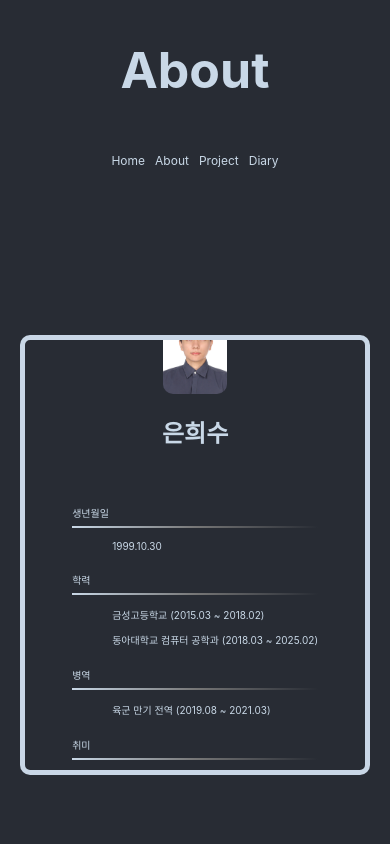
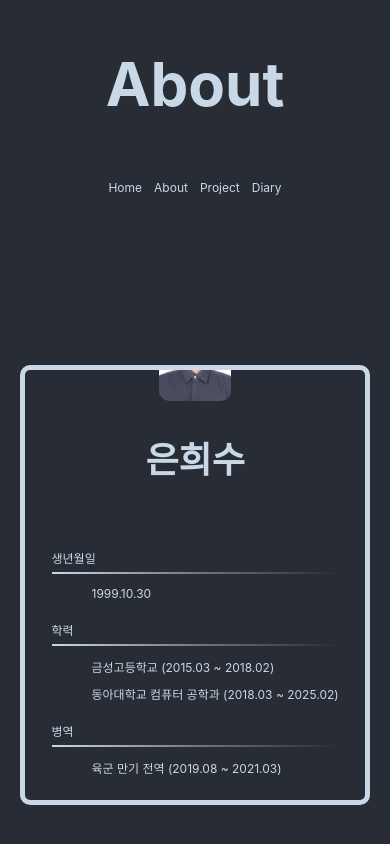
Before and after one commit to hesuhesu/ReactUITester, a React (Create React App) app: page /about in a window 390 px wide. Shown: the top 844 px of the page. Built offline with nearby package versions, Linux system fonts and the light colour scheme; no server answers; a web font is replaced by a local one; what quill-image-drop-and-paste, quill-image-drop-module, quill-image-resize would draw is missing.

Commit message:
Update Responsive Web Design

```diff
--- a/src/components/Footer.tsx
+++ b/src/components/Footer.tsx
@@ -26,12 +26,12 @@ const Footer: React.FC = () => {
 const FooterContainer = styled.footer`
     background-color: #282c34;
     color: rgba(214, 230, 245, 0.925);
-    padding: 0.625rem; /* 10px */
+    padding: 0.625rem; // 10px
     text-align: center;
 
     a {
         color: rgba(214, 230, 245, 0.925);
-        margin: 0 0.9375rem; /* 15px */
+        margin: 0 1rem; // 0 16px
         display: inline-block;
 
         &:hover {
@@ -41,49 +41,45 @@ const FooterContainer = styled.footer`
 
     @media (max-width: 1200px) {
         a {
-            margin: 0 0.875rem; /* 14px */
+            margin: 0 0.875rem; // 14px
         }
     }
 
     @media (max-width: 768px) {
         a {
-            margin: 0 0.625rem; /* 10px */
-            font-size: 0.9rem;
+            margin: 0 0.625rem; // 10px
+            font-size: 0.875rem; // 14px
         }
     }
 
     @media (max-width: 480px) {
         a {
-            margin: 0 0.3125rem; /* 5px */
-            font-size: 0.8rem;
+            margin: 0 0.375rem; // 6px
+            font-size: 0.75rem; // 12px
         }
     }
 
     @media (max-width: 344px) {
         a {
-            margin: 0 0.25rem; /* 4px */
-            font-size: 0.7rem;
+            margin: 0 0.25rem; // 4px
+            font-size: 0.625rem; // 10px
         }
     }
 `;
 
 const Copyright = styled.p`
-    margin-top: 0.625rem; /* 10px */
-
-    @media (max-width: 1200px) {
-        font-size: 0.9rem;
-    }
+    margin-top: 0.625rem; // 10px
 
     @media (max-width: 768px) {
-        font-size: 0.8rem;
+        font-size: 0.875rem; // 14px
     }
 
     @media (max-width: 480px) {
-        font-size: 0.7rem;
+        font-size: 0.75rem; // 12px
     }
 
     @media (max-width: 344px) {
-        font-size: 0.6rem;
+        font-size: 0.625rem; // 10px
     }
 `;
 
--- a/src/components/Header.tsx
+++ b/src/components/Header.tsx
@@ -44,66 +44,58 @@ const HeaderContainer = styled.header`
     justify-content: center;
     background-color: #282c34;
     color: rgba(214, 230, 245, 0.925);
-    padding: 0.625rem; /* 10px */
+    padding: 0.625rem; // 10px
     text-align: center;
 
     @media (max-width: 1200px) {
         padding: 0.5625rem; /* 9px */
     }
 
-    @media (max-width: 768px) {
-        padding: 0.5rem; /* 8px */
-    }
-
     @media (max-width: 480px) {
-        padding: 0.375rem; /* 6px */
-    }
-
-    @media (max-width: 344px) {
-        padding: 0.3125rem; /* 5px */
+        padding: 0.5rem; // 8px
     }
 `;
 
 const HeaderOne = styled.h1`
-    font-size: 6.25rem; /* 100px */
+    font-size: 6.25rem; // 100px
     animation: ${fadeIn} 0.7s ease forwards;
     opacity: 0;
 
     @media (max-width: 1200px) {
-        font-size: 5.3125rem; /* 85px */
+        font-size: 5.3125rem; // 85px
     }
 
     @media (max-width: 768px) {
-        font-size: 4.375rem; /* 70px */
+        font-size: 4.375rem; // 70px
     }
 
     @media (max-width: 480px) {
-        font-size: 3.125rem; /* 50px */
+        font-size: 3.75rem; // 60px
     }
 
     @media (max-width: 344px) {
-        font-size: 2.5rem; /* 40px */
+        font-size: 3.375rem; // 54px
     }
 `;
 
 const ProjectHeader = styled.h1`
-    font-size: 6.25rem; /* 100px */
+    font-size: 6.25rem; // 100px
     animation: ${textFlickerInGlow} 2s ease forwards;
 
     @media (max-width: 1200px) {
-        font-size: 5.3125rem; /* 85px */
+        font-size: 5.3125rem; // 85px
     }
 
     @media (max-width: 768px) {
-        font-size: 4.375rem; /* 70px */
+        font-size: 4.375rem; // 70px
     }
 
     @media (max-width: 480px) {
-        font-size: 3.125rem; /* 50px */
+        font-size: 3.75rem; // 60px
     }
 
     @media (max-width: 344px) {
-        font-size: 2.5rem; /* 40px */
+        font-size: 3.375rem; // 54px
     }
 `;
 
@@ -113,9 +105,9 @@ const NavList = styled.ul`
 
     li {
         display: inline-block; // inline-block으로 변경하여 transform 효과 적용
-        margin: 0 0.9375rem; /* 15px */
+        margin: 0 1rem; // 0 16px
         opacity: 0; // 기본적으로 숨김
-        transform: translateY(20px);
+        transform: translateY(1.25rem); // 20px
         animation: ${fadeInUp} 0.5s forwards;
 
         // 순서에 따른 지연
@@ -135,28 +127,28 @@ const NavList = styled.ul`
 
     @media (max-width: 1200px) {
         li {
-            margin: 0 0.875rem; /* 14px */
+            margin: 0 0.875rem; // 0 14px
         }
     }
 
     @media (max-width: 768px) {
         li {
-            margin: 0 0.625rem; /* 10px */
-            font-size: 0.875rem; /* 14px */
+            margin: 0 0.625rem; // 0 10px
+            font-size: 0.875rem; // 14px
         }
     }
 
     @media (max-width: 480px) {
         li {
-            margin: 0 0.3125rem; /* 5px */
-            font-size: 0.75rem; /* 12px */
+            margin: 0 0.375rem; // 0 6px
+            font-size: 0.75rem; // 12px
         }
     }
 
     @media (max-width: 344px) {
         li {
-            margin: 0 0.25rem; /* 4px */
-            font-size: 0.625rem; /* 10px */
+            margin: 0 0.25rem; // 0 4px
+            font-size: 0.625rem; // 10px
         }
     }
 `;
@@ -168,19 +160,19 @@ const StyledLink = styled(Link)`
     transition: transform 0.3s ease; // 부드러운 전환 효과 추가
 
     &:hover {
-        transform: translateY(-5px);
+        transform: translateY(-0.25rem); // 4px
     }
 
     @media (max-width: 768px) {
-        font-size: 0.875rem; /* 14px */
+        font-size: 0.875rem; // 14px
     }
 
     @media (max-width: 480px) {
-        font-size: 0.75rem; /* 12px */
+        font-size: 0.75rem; // 12px
     }
 
     @media (max-width: 344px) {
-        font-size: 0.625rem; /* 10px */
+        font-size: 0.625rem; // 10px
     }
 `;
 
--- a/src/components/PictureSlide.tsx
+++ b/src/components/PictureSlide.tsx
@@ -32,9 +32,9 @@ const SlideDiv = styled.div`
     width:50%;
     height: 100%;
     background-color: #282c34;
-    border-radius: 0.625rem;
+    border-radius: 0.625rem; // 10px
     img {
-        border-radius: 10px;
+        border-radius: 0.625rem; // 10px
         object-fit: scale-down;
         height: 100%;
         width: 100%;
@@ -49,52 +49,52 @@ const SlideDiv = styled.div`
 const LeftButton = styled.button`
     position: absolute;
     top: 50%;
-    left: 20px;
+    left: 1.25rem; // 20px
     transform: translateY(-50%);
     background: #282c34;
     border: none;
     border-radius: 50%;
-    padding: 10px;
+    padding: 0.625rem; // 10px
     cursor: pointer;
-    font-size: 30px;
+    font-size: 2rem; // 32px
     color: rgba(214, 230, 245, 0.925);
 
     @media (max-width: 768px) {
-        left: 10px; /* 버튼 위치를 더 안쪽으로 이동 */
-        padding: 8px; /* 버튼 크기 축소 */
-        font-size: 25px; /* 폰트 크기 축소 */
+        left: 0.625rem; // 10px
+        padding: 0.5rem; // 8px
+        font-size: 1.5rem; // 24px
     }
 
     @media (max-width: 480px) {
-        left: 5px; /* 작은 화면에서 버튼 위치 조정 */
-        padding: 6px; /* 버튼 크기 더 축소 */
-        font-size: 20px; /* 폰트 크기 축소 */
+        left: 0.5rem; // 8px
+        padding: 0.375rem; // 6px
+        font-size: 1.25rem; // 20px
     }
 `;
 
 const RightButton = styled.button`
     position: absolute;
     top: 50%;
-    right: 20px;
+    right: 1.25rem; // 20px
     transform: translateY(-50%);
     background: #282c34;
     border: none;
     border-radius: 50%;
-    padding: 10px;
+    padding: 0.625rem; // 10px
     cursor: pointer;
-    font-size: 30px;
+    font-size: 2rem; // 32px
     color: rgba(255, 255, 255, 1);
 
     @media (max-width: 768px) {
-        right: 10px; /* 버튼 위치를 더 안쪽으로 이동 */
-        padding: 8px; /* 버튼 크기 축소 */
-        font-size: 25px; /* 폰트 크기 축소 */
+        right: 0.625rem; // 10px
+        padding: 0.5rem; // 8px
+        font-size: 1.5rem; // 24px
     }
 
     @media (max-width: 480px) {
-        right: 5px; /* 작은 화면에서 버튼 위치 조정 */
-        padding: 6px; /* 버튼 크기 더 축소 */
-        font-size: 20px; /* 폰트 크기 축소 */
+        right: 0.5rem; // 8px
+        padding: 0.375rem; // 6px
+        font-size: 1.25rem; // 20px
     }
 `;
 
--- a/src/routes/About.tsx
+++ b/src/routes/About.tsx
@@ -30,29 +30,29 @@ const About: React.FC = () => {
 const AboutContainer = styled.div`
     height: 100vh;
     display: flex;
-    padding: 1rem;
-    flex-direction: column; // 세로 방향으로 정렬
+    padding: 1rem; // 16px
+    flex-direction: column;
     justify-content: center;
-    align-items: center; // 가로 중앙 정렬
+    align-items: center;
     color: rgba(214, 230, 245, 0.925);
     background-color: #282c34;
 
     @media (max-width: 1200px) {
-        padding: 0.875rem; /* 14px */
+        padding: 0.875rem; // 14px
         height: 90vh;
     }
 
     @media (max-width: 768px) {
-        padding: 0.625rem; /* 10px */
+        padding: 0.625rem; // 10px
         height: 85vh;
     }
 
     @media (max-width: 480px) {
-        padding: 0.375rem; /* 6px */
+        padding: 0.375rem; // 6px
     }
 
     @media (max-width: 344px) {
-        padding: 0.25rem; /* 4px */
+        padding: 0.25rem; // 4px
     }
 `;
 
@@ -62,8 +62,8 @@ const IntroduceContainer = styled.div`
     align-items: center;
     justify-content: center;
     background-color: #282c34;
-    border: 5px solid rgba(214, 230, 245, 0.925);
-    border-radius: 0.625rem;
+    border: 0.3125rem solid rgba(214, 230, 245, 0.925); // 5px
+    border-radius: 0.625rem; // 10px
     overflow: hidden;
     height: 90%;
     width: 40%;
@@ -72,16 +72,20 @@ const IntroduceContainer = styled.div`
     img {
         max-width: 100%;
         height: 30%;
-        border-radius: 0.625rem;
+        border-radius: 0.625rem; // 10px
     }
 
     h2 {
-        font-size: 3rem;
+        font-size: 3rem; // 48px
     }
 
     @media (max-width: 1200px) {
         width: 70%;
         height: 80%;
+
+        h2 {
+            font-size: 2.75rem; // 44px
+        }
 
         img {
             height: 30%;
@@ -89,9 +93,10 @@ const IntroduceContainer = styled.div`
     }
 
     @media (max-width: 768px) {
+        width: 90%;
         height: 70%;
         h2 {
-            font-size: 2.5rem;
+            font-size: 2.5rem; // 40px
         }
 
         img {
@@ -100,21 +105,20 @@ const IntroduceContainer = styled.div`
     }
 
     @media (max-width: 480px) {
-        width: 90%;
         height: 60%;
 
         h2 {
-            font-size: 2.0rem;
+            font-size: 2.25rem; // 36px
         }
 
         img {
-            height: 20%;
+            height: 22.5%;
         }
     }
 
-    @media (max-width: 480px) {
+    @media (max-width: 344px) {
         h2 {
-            font-size: 1.5rem;
+            font-size: 2rem; // 32px
         }
     }
 `;
@@ -122,67 +126,63 @@ const IntroduceContainer = styled.div`
 
 const DescriptionContainer = styled.dl`
     dt {
-        margin-top: 20px;
-        margin-bottom: 20px;
+        margin-top: 1.25rem; // 20px
+        margin-bottom: 1.25rem; // 20px
         position: relative;
 
         &::after {
             content: "";
             display: block;
             width: 100%;
-            height: 0.25rem;
-            background: linear-gradient(to right, rgba(214, 230, 245, 0.925), #777, #282c34); /* 그라데이션 색상 */
+            height: 0.25rem; // 4px
+            background: linear-gradient(to right,
+                rgba(214, 230, 245, 0.925),
+                #777,
+                #282c34); /* 그라데이션 색상 */
             position: absolute;
             bottom: -1vh;
-            left: 0;
         }
     }
 
     dd {
-        margin-top: 0.625rem;
+        margin-top: 0.625rem; // 10px
     }
 
     @media (max-width: 1200px) {
         dt {
-            font-size: 0.875rem; /* 14px */
-
             &::after {
-                height: 0.125rem; /* 2px */
+                height: 0.125rem; // 2px
             }
-        }
-
-        dd {
-            font-size: 0.875rem; /* 14px */
         }
     }
 
     @media (max-width: 768px) {
         dt {
-            font-size: 0.75rem; /* 12px */
+            font-size: 0.875rem; // 14px
         }
 
         dd {
-            font-size: 0.75rem; /* 12px */
+            font-size: 0.875rem; // 14px
         }
     }
 
     @media (max-width: 480px) {
         dt {
-            font-size: 0.625rem; /* 10px */
+            font-size: 0.75rem; // 12px
         }
 
         dd {
-            font-size: 0.625rem; /* 10px */
+            font-size: 0.75rem; // 12px
         }
     }
 
     @media (max-width: 344px) {
         dt {
-            font-size: 0.5rem; /* 8px */
+            font-size: 0.625rem; // 10px
         }
 
         dd {
-            font-size: 0.5rem; /* 8px */
+            font-size: 0.625rem; // 10px
         }
     }
 `;
--- a/src/routes/AuthPage.tsx
+++ b/src/routes/AuthPage.tsx
@@ -83,21 +83,31 @@ const AuthPage: React.FC = () => {
 }
 
 const Structure = css`
-    width: 400px;
-    padding: 40px;
+    width: 25rem; // 400px
+    padding: 2.5rem; // 40px
     background-color: white;
-    border-radius: 10px;
-    box-shadow: 0 4px 20px rgba(0, 0, 0, 0.1);
+    border-radius: 0.625rem; // 10px
+    box-shadow: 0 0.25rem 1.25rem rgba(0, 0, 0, 0.1); // 0 4px 20px
     text-align: center;
 
+    @media (max-width: 1200px) {
+        width: 22.5rem; // 360px
+        padding: 2.25rem; // 36px
+    }
+
     @media (max-width: 768px) {
-            width: 320px;
-            padding: 30px;
-        }
+        width: 20rem; // 320px
+        padding: 2rem,; // 32px
+    }
 
     @media (max-width: 480px) {
-        width: 240px;
-        padding: 25px;
+        width: 17.5rem; // 280px
+        padding: 1.75rem; // 28px
+    }
+
+    @media (max-width: 344px) {
+        width: 15rem; // 240px
+        padding: 1.5rem; // 24px
     }
 `;
 
@@ -112,36 +122,40 @@ const AuthContainer = styled.div`
     color: #282c34;
 
     button {
-        margin-top: 20px;
-        margin-bottom: 20px;
-        padding: 10px 20px;
-        font-size: 16px;
+        margin-top: 1rem;
+        margin-bottom: 1rem;
+        padding: 0.5rem 1rem; // 8px 16px
         background-color: #282c34;
         border: none;
-        border-radius: 20px;
+        border-radius: 0.625rem; // 10px
         color: white;
         font-weight: bold;
         cursor: pointer;
-        box-shadow: 0 4px 8px rgba(0, 0, 0, 0.2);
+        box-shadow: 0 0.25rem 0.5rem rgba(0, 0, 0, 0.2); // 0 4px 8px
 
         &:hover {
-            box-shadow: 0 6px 12px rgba(0, 0, 0, 0.25);
+            box-shadow: 0 0.375rem 0.75rem rgba(0, 0, 0, 0.25); // 0 6px 12px
             animation: ${jelloVertical} 1s ease forwards;
         }
 
         &:active {
-            box-shadow: 0 3px 6px rgba(0, 0, 0, 0.2);
+            box-shadow: 0 0.1875rem 0.375rem rgba(0, 0, 0, 0.2); // 0 3px 6px
             transform: translateY(1px);
         }
 
         @media (max-width: 768px) {
-            font-size: 14px;
-            padding: 8px 18px;
+            font-size: 0.875rem; // 14px
+            padding: 0.5rem 1rem; // 8px 16px
         }
 
         @media (max-width: 480px) {
-            font-size: 12px;
-            padding: 6px 16px;
+            font-size: 0.75rem; // 12px
+            padding: 0.375rem 0.875rem; // 6px 14px
+        }
+
+        @media (max-width: 344px) {
+            font-size: 0.625rem; // 10px
+            padding: 0.25rem 0.75rem; // 4px 12px
         }
     }
 `;
--- a/src/routes/Diary.tsx
+++ b/src/routes/Diary.tsx
@@ -118,38 +118,54 @@ const ButtonContainer = styled.div`
 
     animation: ${fadeIn} 1.0s ease forwards;
     button {
-            padding: 10px 20px;
-            font-size: 16px;
+        margin-top: 1rem;
+        margin-bottom: 1rem;
+        padding: 0.5rem 1rem; // 8px 16px
         background-color: #282c34;
         border: none;
-            border-radius: 20px;
+        border-radius: 0.625rem; // 10px
         color: white;
         font-weight: bold;
         cursor: pointer;
-            box-shadow: 0 4px 8px rgba(0, 0, 0, 0.2);
+        box-shadow: 0 0.25rem 0.5rem rgba(0, 0, 0, 0.2); // 0 4px 8px
 
         &:hover {
-                box-shadow: 0 6px 12px rgba(0, 0, 0, 0.25);
+            box-shadow: 0 0.375rem 0.75rem rgba(0, 0, 0, 0.25); // 0 6px 12px
             animation: ${jelloHorizontal} 1s ease forwards;
         }
 
         &:active {
-                box-shadow: 0 3px 6px rgba(0, 0, 0, 0.2);
+            box-shadow: 0 0.1875rem 0.375rem rgba(0, 0, 0, 0.2); // 0 3px 6px
             transform: translateY(1px);
+        }
+
+        @media (max-width: 768px) {
+            font-size: 0.875rem; // 14px
+            padding: 0.5rem 1rem; // 8px 16px
+        }
+
+        @media (max-width: 480px) {
+            font-size: 0.75rem; // 12px
+            padding: 0.375rem 0.875rem; // 6px 14px
+        }
+
+        @media (max-width: 344px) {
+            font-size: 0.625rem; // 10px
+            padding: 0.25rem 0.75rem; // 4px 12px
         }
     }
 `;
 
 const SelectContainer = styled.div`
-    margin: 20px 0;
+    margin: 1rem 0; // 16px 0
     display: flex;
     justify-content: right;
     width: 100%;
     animation: ${fadeIn} 1.5s ease forwards;
 
     label {
-        font-size: 20px;
-        margin-right: 10px;
+        font-size: 1.25rem; // 20px
+        margin-right: 0.625rem; // 10px
         font-weight: bold;
     }
 
@@ -159,6 +175,18 @@ const SelectContainer = styled.div`
         font-size: 15px;
         border: 1px solid #ddd;
         border-radius: 5px;
+    }
+
+    @media (max-width: 1200px) {
+        justify-content: center;
+
+        select {
+            padding: 5px 10px;
+            margin-right: 0;
+            font-size: 15px;
+            border: 1px solid #ddd;
+            border-radius: 5px;
+        }
     }
 `;
 
@@ -176,7 +204,7 @@ const TableContainer = styled.table`
         color: rgba(214, 230, 245, 0.925);
 
         th {
-            padding: 15px;
+            padding: 1rem; // 16px
             text-align: left;
             font-weight: 600;
         }
@@ -203,13 +231,19 @@ const TableContainer = styled.table`
     td {
         text-align: center;
     }
+
+    @media (max-width: 1200px) {
+        td:nth-child(n+3), th:nth-child(n+3) { // 분류, 내용 제외 숨김처리
+            display: none;
+        }
+    }
 `;
 
 const NoDataMessage = styled.div`
     text-align: center;
-    margin-top: 20px;
+    margin-top: 1rem; // 16px
     color: #666;
-    font-size: 1.1rem;
+    font-size: 1.25rem; // 20px
 `;
 
 export default Experience;
```
Lines whose indentation alone changed are shown as unchanged.
